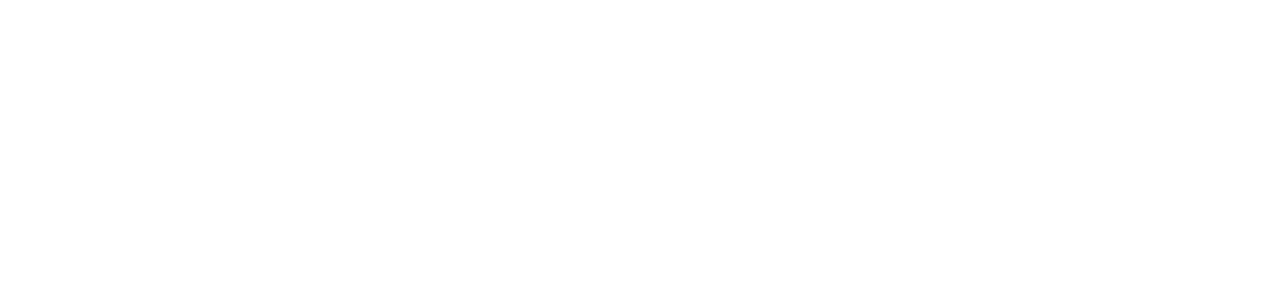
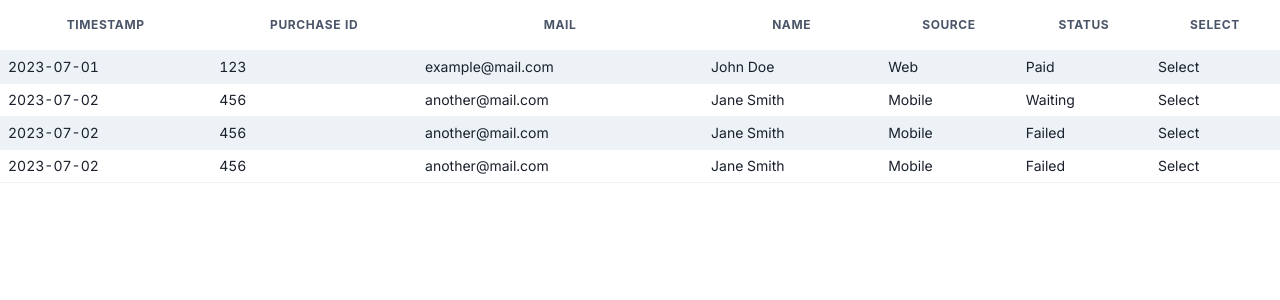
Before and after one commit to raj00anand/table, a Next.js app: page / in a window 1280 px wide. Shown: the top 300 px of the page. Built offline with nearby package versions, Linux system fonts and the light colour scheme.

Commit message:
add table and fetch data

```diff
--- /dev/null
+++ b/src/app/DataTable.tsx
@@ -0,0 +1,61 @@
+'use client'
+
+import { Box, Table, Thead, Tbody, Tr, Th, Td, Input, useColorModeValue, Flex, Button } from '@chakra-ui/react';
+import { useState, useEffect, CSSProperties } from 'react';
+
+type DataTableProps = {
+  headers: string[];
+  rows: (string | JSX.Element[] | number)[][];
+  pagination?: boolean;
+};
+
+const DataTable: React.FC<DataTableProps> = ({ headers, rows, pagination }) => {
+
+
+  return (
+    <Box overflowX="auto">
+      <Table variant="striped" colorScheme="gray" size="sm" className="equal-width-table">
+        <Thead>
+          <Tr>
+            {headers.map((header, index) => (
+              <Th
+                key={index}
+                bg="white"
+                p={2}
+                textAlign="center"
+                h="50px"
+                cursor="pointer"
+              >
+                {header}
+              </Th>
+            ))}
+          </Tr>
+        </Thead>
+
+        <Tbody>
+          {rows.map((row, rowIndex) => (
+            <Tr
+              key={rowIndex}
+            >
+              {row.map((cell, cellIndex) => {
+
+                return (
+                  <Td
+                    key={cellIndex}
+                    p={2}
+
+                  >
+                    <span>{cell}</span>
+                  </Td>
+                );
+              })}
+            </Tr>
+          ))}
+        </Tbody>
+      </Table>
+
+    </Box>
+  );
+};
+
+export default DataTable;
--- a/src/app/MyPage.tsx
+++ b/src/app/MyPage.tsx
@@ -1,12 +1,33 @@
 'use client'
-
+import DataTable from './DataTable';
 import { ChakraProvider, extendTheme } from "@chakra-ui/react";
 
 const MyPage: React.FC = () => {
+  const headers = ['Timestamp', 'Purchase Id', 'Mail', 'Name', 'Source', 'Status', 'Select'];
+  const rows = [
+    ['2023-07-01', '123', 'example@mail.com', 'John Doe', 'Web', 'Paid', 'Select'],
+    ['2023-07-02', '456', 'another@mail.com', 'Jane Smith', 'Mobile', 'Waiting', 'Select'],
+    ['2023-07-02', '456', 'another@mail.com', 'Jane Smith', 'Mobile', 'Failed', 'Select'],
+    ['2023-07-02', '456', 'another@mail.com', 'Jane Smith', 'Mobile', 'Failed', 'Select'],
 
+    // Add more rows as needed
+  ];
+
+  const theme = extendTheme({
+    colors: {
+      custom: {
+        rowColor: "gray.100",
+        alternatingRowColor: "white",
+      },
+    },
+  });
 
   return (
     <div>
+      <ChakraProvider theme={theme}>
+        <DataTable headers={headers} rows={rows} pagination={false}/>
+      </ChakraProvider>
+
 
     </div>
   );
```
